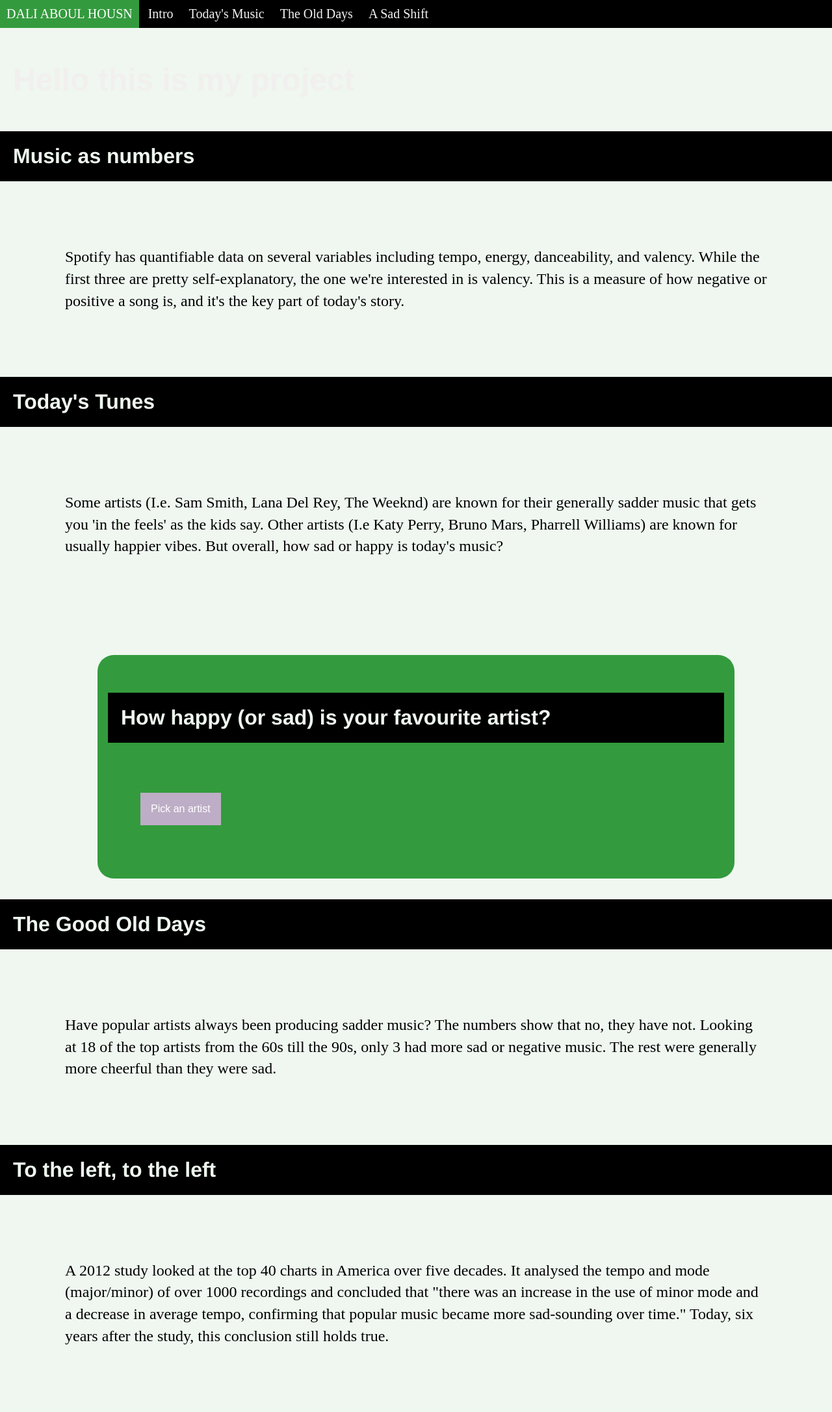
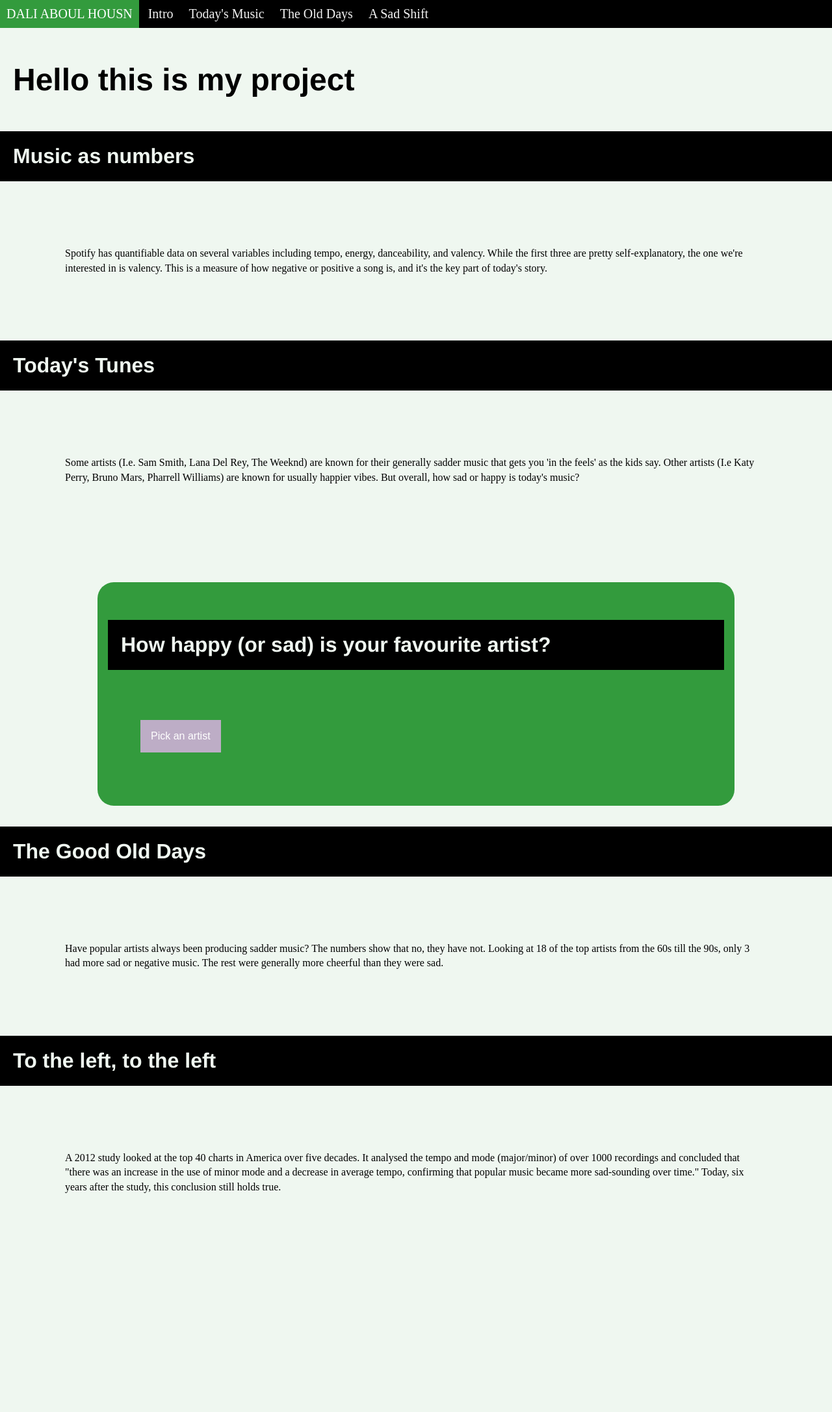
Before and after one commit to ah-dali/ah-dali.github.io, a Jekyll site: the page built from index.html, in a window 1280 px wide. Shown: the whole page at 65% size. Built offline with Jekyll 4.4.1, drawn with Linux system fonts in a browser that asks for light colours; after the commit the page ends 1938 px from its top, so only the background shows below that.

Commit message:
Update main.css

```diff
--- a/css/main.css
+++ b/css/main.css
@@ -34,7 +34,7 @@ body {
 h1 {
     font-size: 3em;
     font-family:'Helvetica', 'Arial', 'Sans-Serif';
-    color: #f2efef;
+    color: black;
     padding: 20px;
 }
 
@@ -44,11 +44,12 @@ h2 {
     color: #eff7f0;
     background-color: black;
     padding: 20px;
+    position: center;
 }
 
 p {
     margin: 100px;
-    font-size: 1.5em;
+    font-size: 1em;
     line-height: 1.4em;
     color: black;
 }
```
